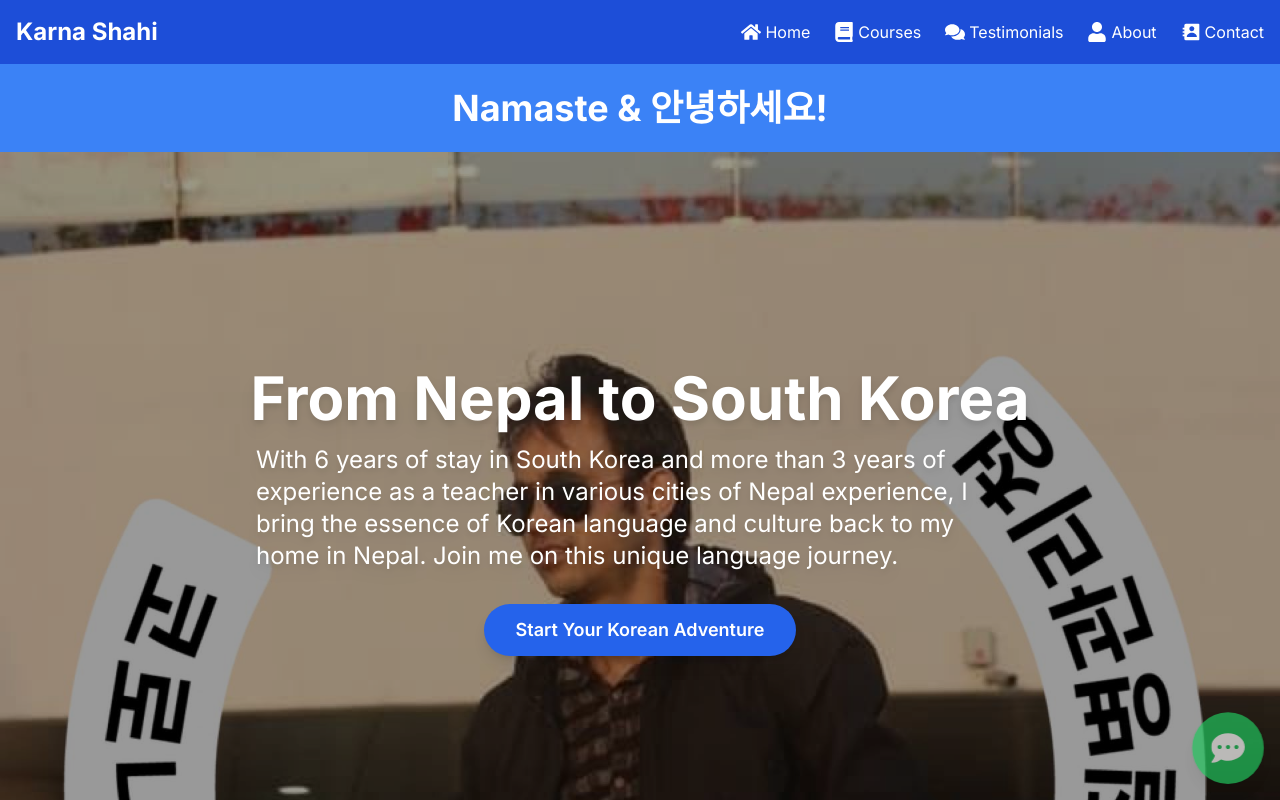
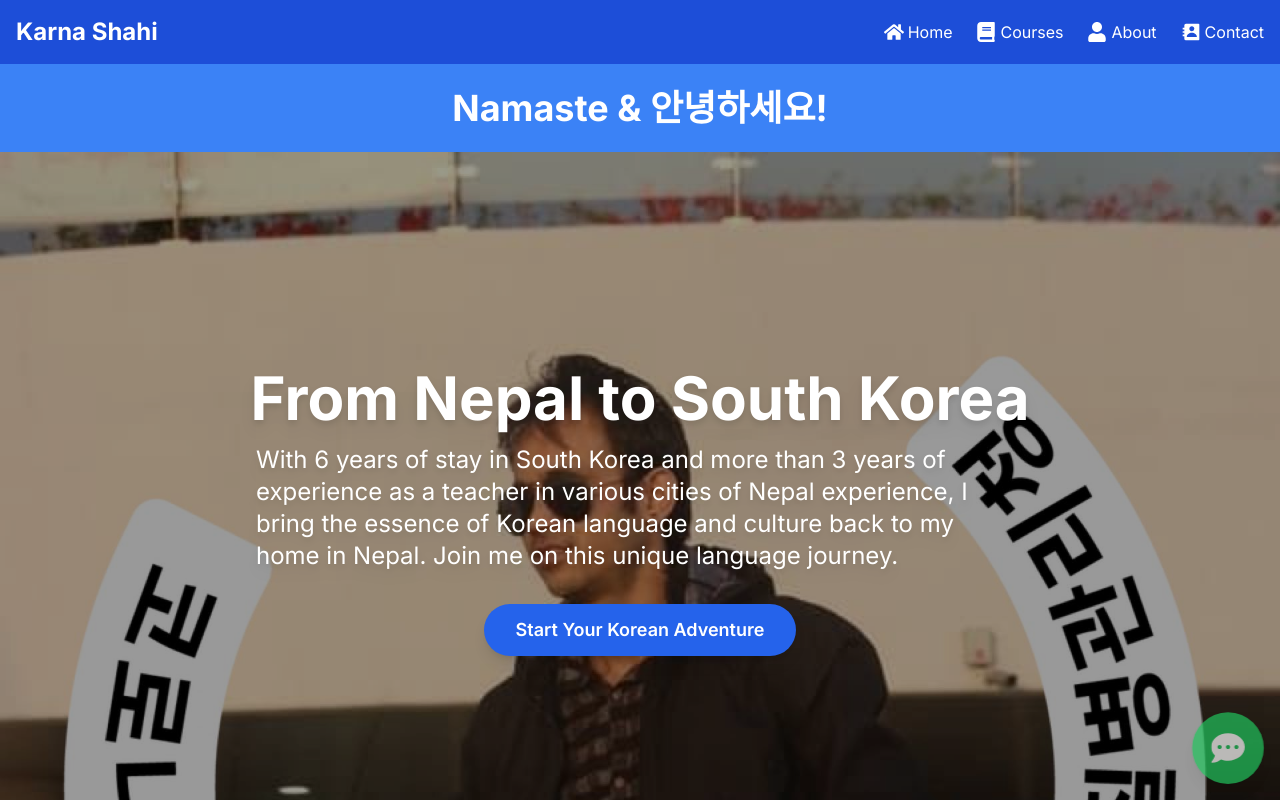
Before and after one commit to manutdmohit/language-instructor, a Next.js app: page / in a window 1280 px wide. Shown: the top 800 px of the page. Built offline with nearby package versions, Linux system fonts and the light colour scheme.

Commit message:
Comment: Testimonials

```diff
--- a/src/components/Navbar.tsx
+++ b/src/components/Navbar.tsx
@@ -17,7 +17,7 @@ import { BiSolidContact } from 'react-icons/bi';
 const navItems = [
   { href: '/', label: 'Home', icon: FaHome },
   { href: '/courses', label: 'Courses', icon: FaBook },
-  { href: '/testimonials', label: 'Testimonials', icon: FaComments },
+  // { href: '/testimonials', label: 'Testimonials', icon: FaComments },
   { href: '/about', label: 'About', icon: FaUser },
   { href: '/contact', label: 'Contact', icon: BiSolidContact },
 ];
```
